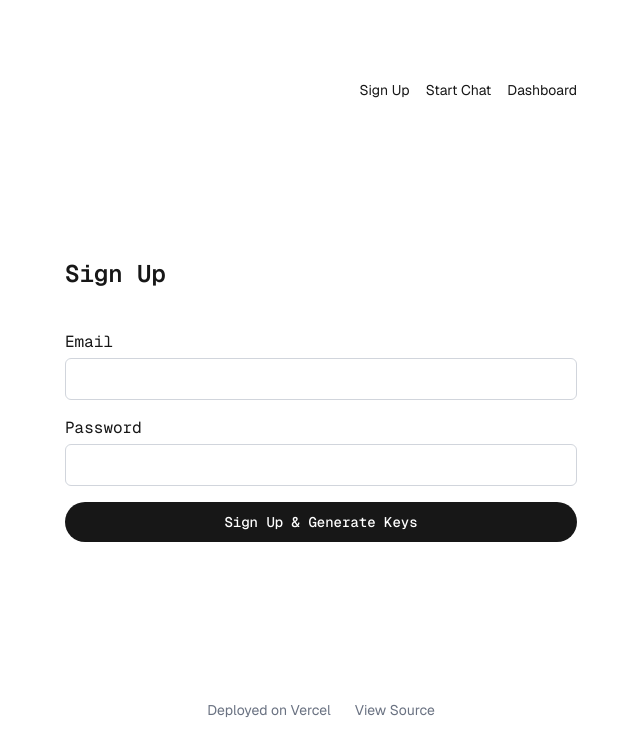
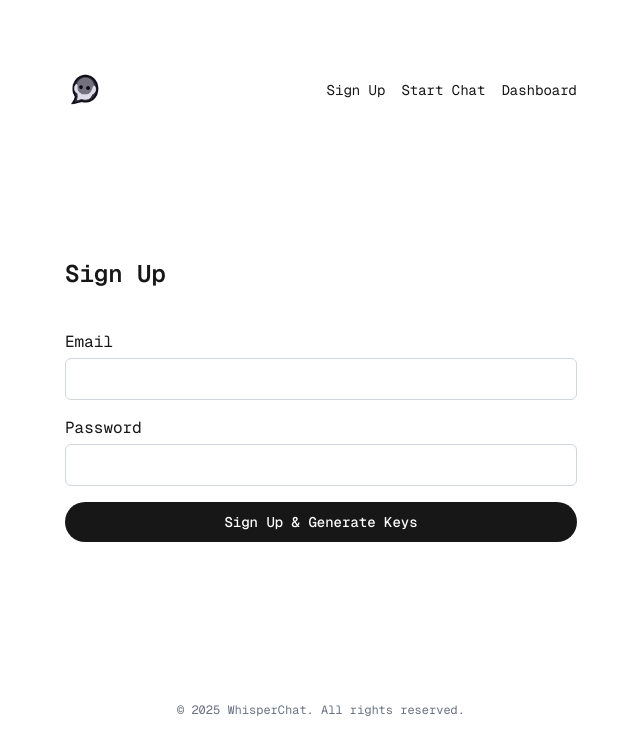
Before and after one commit to DeesAmps/WhisperChatv2.0, a Next.js app: page /signup in a window 1280 px wide. Shown: the top 756 px of the page, without its empty margins (319-959 px from the left). Built offline with nearby package versions, Linux system fonts and the light colour scheme; no server answers.

Commit message:
feat: add Header & Footer with logo

```diff
--- a/src/app/layout.tsx
+++ b/src/app/layout.tsx
@@ -3,6 +3,8 @@ import './globals.css';
 import { Geist, Geist_Mono } from 'next/font/google';
 import { PrivateKeyProvider } from '../contexts/PrivateKeyContext';
 import React from 'react';
+import Header from '../components/Header';
+import Footer from '../components/Footer';
 
 const geistSans = Geist({
   subsets: ['latin'],
@@ -39,11 +41,7 @@ export default function RootLayout({ children }: { children: React.ReactNode })
             font-[family-name:var(--font-geist-sans)]
           ">
             {/* HEADER (optional nav) */}
-            <header className="row-start-1 w-full max-w-lg flex justify-end gap-4 text-sm">
-              <a href="/signup">Sign Up</a>
-              <a href="/search">Start Chat</a>
-              <a href="/dashboard">Dashboard</a>
-            </header>
+            <Header />
 
             {/* MAIN content */}
             <main className="row-start-2 w-full max-w-lg">
@@ -51,33 +49,7 @@ export default function RootLayout({ children }: { children: React.ReactNode })
             </main>
 
             {/* FOOTER */}
-            <footer className="
-              row-start-3
-              flex
-              gap-[24px]
-              flex-wrap
-              items-center
-              justify-center
-              text-sm
-              text-gray-500
-            ">
-              <a
-                href="https://vercel.com"
-                target="_blank"
-                rel="noopener noreferrer"
-                className="flex items-center gap-2 hover:underline hover:underline-offset-4"
-              >
-                Deployed on Vercel
-              </a>
-              <a
-                href="https://github.com/DeesAmps/WhisperChatv2.0"
-                target="_blank"
-                rel="noopener noreferrer"
-                className="flex items-center gap-2 hover:underline hover:underline-offset-4"
-              >
-                View Source
-              </a>
-            </footer>
+            <Footer />
           </div>
         </PrivateKeyProvider>
       </body>
--- /dev/null
+++ b/src/components/Footer.tsx
@@ -0,0 +1,14 @@
+import React from 'react';
+
+export default function Footer() {
+  return (
+    <footer className="
+      row-start-3
+      w-full max-w-lg
+      text-center text-xs text-gray-500 dark:text-gray-400
+      font-[family-name:var(--font-geist-mono)]
+    ">
+      © {new Date().getFullYear()} WhisperChat. All rights reserved.
+    </footer>
+  );
+}
--- /dev/null
+++ b/src/components/Header.tsx
@@ -0,0 +1,33 @@
+'use client';
+
+import Image from 'next/image';
+import Link from 'next/link';
+import React from 'react';
+
+export default function Header() {
+  return (
+    <header className="
+      row-start-1
+      w-full max-w-lg
+      flex items-center justify-between
+    ">
+      {/* Logo */}
+      <Link href="/">
+        <Image
+          src="/logo.png"
+          alt="WhisperChat Logo"
+          width={40}
+          height={40}
+          priority
+        />
+      </Link>
+
+      {/* Nav Links */}
+      <nav className="flex space-x-4 text-sm font-[family-name:var(--font-geist-mono)]">
+        <Link href="/signup" className="hover:underline">Sign Up</Link>
+        <Link href="/search" className="hover:underline">Start Chat</Link>
+        <Link href="/dashboard" className="hover:underline">Dashboard</Link>
+      </nav>
+    </header>
+);
+}
```
Also changed, not shown: public/logo.png (added).
